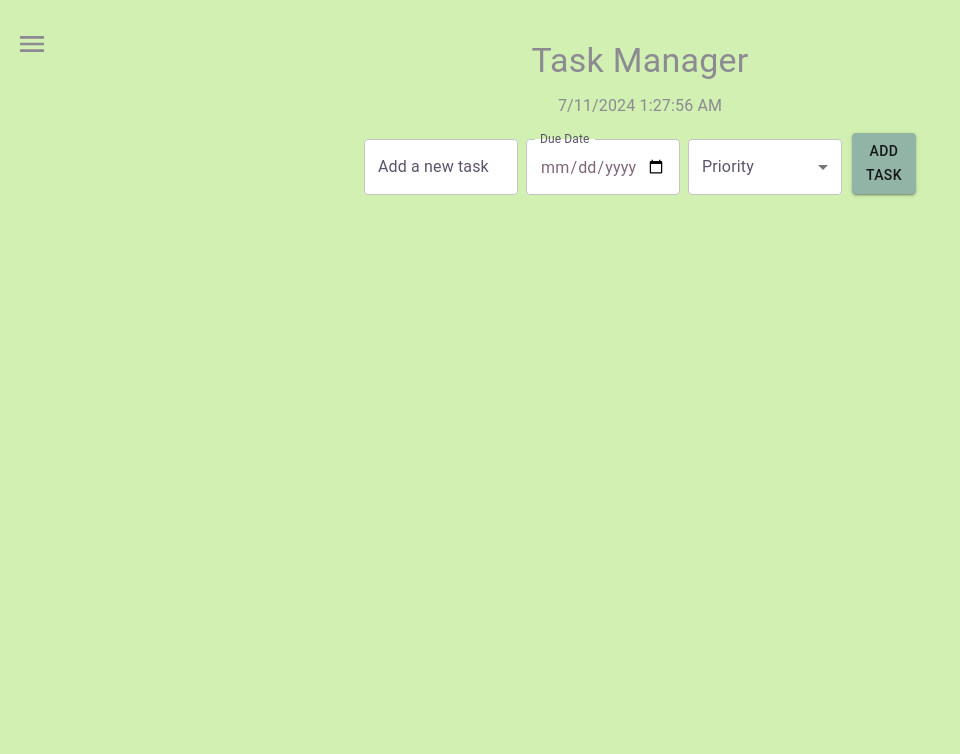
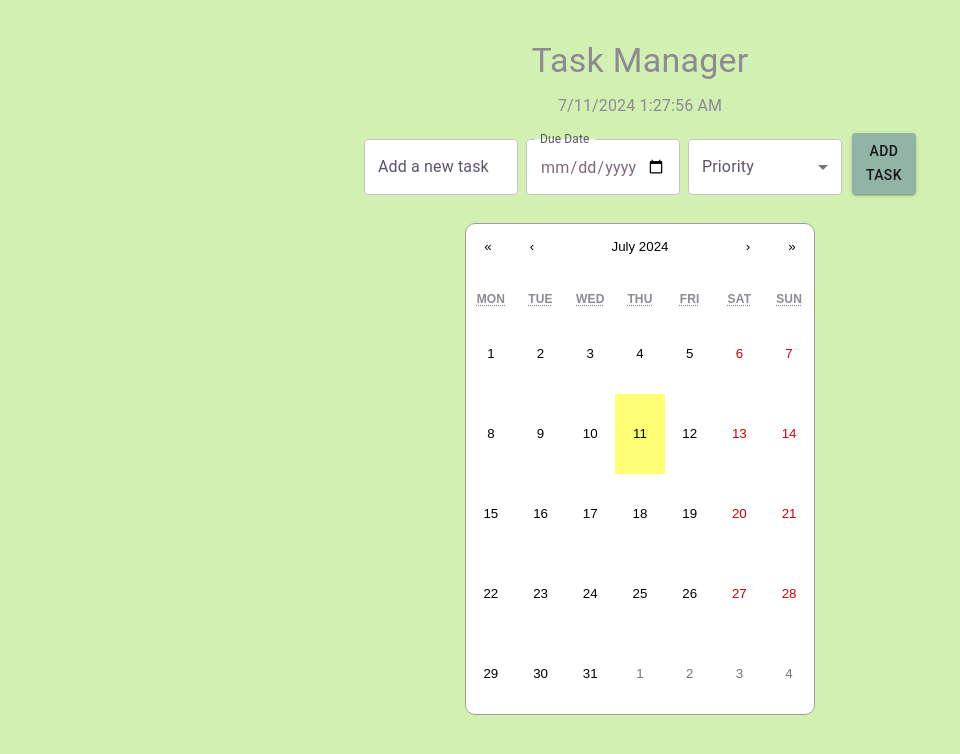
Before and after one commit to wangtony4005/task_manager, a React (Create React App) app: page / in a window 1280 px wide. Shown: the top 754 px of the page, without its empty margins (0-960 px from the left). Built offline with nearby package versions, Linux system fonts and the light colour scheme.

Commit message:
Tony: Added calendar
made tasks appear on their specific date on calendar.

```diff
--- a/package.json
+++ b/package.json
@@ -11,6 +11,7 @@
     "@testing-library/react": "^13.4.0",
     "@testing-library/user-event": "^13.5.0",
     "react": "^18.3.1",
+    "react-calendar": "^5.0.0",
     "react-dom": "^18.3.1",
     "react-scripts": "5.0.1",
     "web-vitals": "^2.1.4"
--- a/src/App.css
+++ b/src/App.css
@@ -7,3 +7,31 @@
   padding: 20px;
   border-radius: 10px;
 }
+
+/* App.css */
+.app-container {
+  margin-top: 20px;
+  text-align: center;
+  background-color: #D1F0B1;
+  color: #8C8A93;
+  min-height: 100vh;
+  padding: 20px;
+  border-radius: 10px;
+}
+
+.react-calendar {
+  margin: 20px auto;
+  border-radius: 10px;
+  border: none;
+  font-family: Arial, Helvetica, sans-serif;
+}
+
+.react-calendar__tile {
+  height: 80px;
+}
+
+.react-calendar__tile ul {
+  list-style-type: none;
+  padding: 0;
+  margin: 0;
+}
--- a/src/App.js
+++ b/src/App.js
@@ -1,9 +1,10 @@
 import React, { useState, useEffect } from 'react';
 import TaskList from './components/TaskList';
 import TaskForm from './components/TaskForm';
+import Calendar from 'react-calendar';
 import { Container, Typography, CssBaseline, ThemeProvider, createTheme } from '@mui/material';
 import './App.css';
-import BurgerMenu from './components/BurgerMenu';
+import 'react-calendar/dist/Calendar.css';
 
 const theme = createTheme({
   palette: {
@@ -60,10 +61,24 @@ const App = () => {
     setTasks(tasks.map(task => task.id === id ? { ...task, completed: !task.completed } : task));
   };
 
+  const getTileContent = ({ date, view }) => {
+    if (view === 'month') {
+      const dayTasks = tasks.filter(task => new Date(task.dueDate).toDateString() === date.toDateString());
+      return (
+        <ul>
+          {dayTasks.map(task => (
+            <li key={task.id} style={{ color: task.completed ? '#5D536B' : '#000' }}>
+              {task.name}
+            </li>
+          ))}
+        </ul>
+      );
+    }
+  };
+
   return (
     <ThemeProvider theme={theme}>
       <CssBaseline />
-      <BurgerMenu />
       <Container maxWidth="sm" className="app-container">
         <Typography variant="h4" component="h1" gutterBottom>
           Task Manager
@@ -72,6 +87,9 @@ const App = () => {
           {currentDateTime.toLocaleDateString()} {currentDateTime.toLocaleTimeString()}
         </Typography>
         <TaskForm addTask={addTask} />
+        <Calendar
+          tileContent={getTileContent}
+        />
         <TaskList tasks={tasks} deleteTask={deleteTask} toggleTaskCompletion={toggleTaskCompletion} />
       </Container>
     </ThemeProvider>
```
Also changed, not shown: 1 other file (tests, documents, lock files or other folders).
